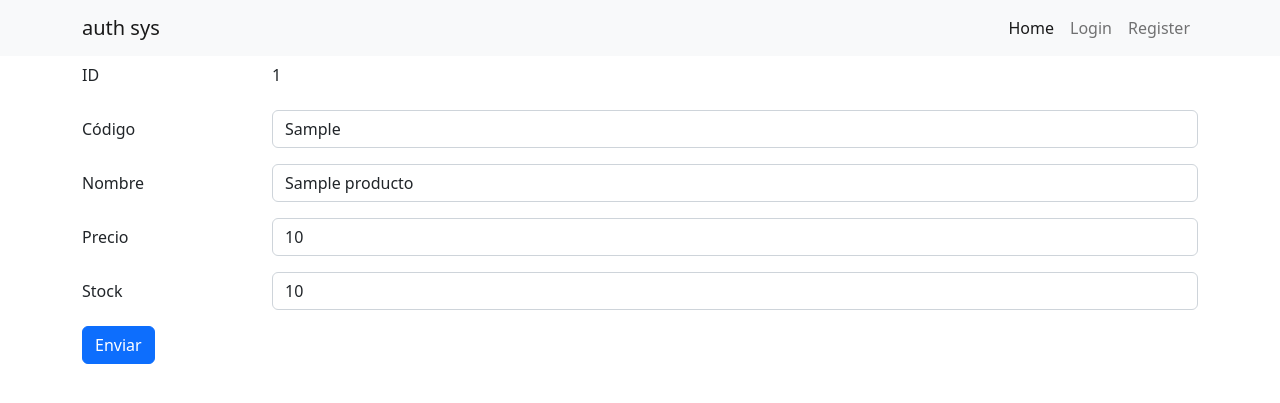
After one commit to carlosefrain123/Segundo_Proyecto, a PHP site: page /productos/editarProd.php?id=1 in a window 1280 px wide. The commit adds this page. Shown: the top 403 px of the page. Run offline with PHP 8.4, Linux system fonts and the light colour scheme; tables that the repository leaves empty or names only in its code hold one stand-in row (values such as "Sample post").

Commit message:
Se agrega el proyecto

```diff
--- a/controller/controller.php
+++ b/controller/controller.php
@@ -21,5 +21,9 @@
             $idmostrarprod=$this->model->listaProductos();
             return ($idmostrarprod!=false)?$idmostrarprod:header("Location: crear.php");
         }
+        public function editarProd($id,$codigo,$nombre,$precio,$stock){
+            $ideditarprod=$this->model->editarProductos($id,$codigo,$nombre,$precio,$stock);
+            return ($ideditarprod!=false)?header("Location: listaProd.php"):header("Location: listaProd");
+        }
     }
 ?>
--- a/model/model.php
+++ b/model/model.php
@@ -47,5 +47,15 @@
             $stament=$this->PDO->prepare("SELECT * FROM productos");
             return($stament->execute())?$stament->fetchAll():false;
         }
+        public function editarProductos($id, $codigo, $nombre, $precio, $stock){
+            $stament = $this->PDO->prepare("UPDATE productos SET codigo=:codigo, nombre=:nombre, precio=:precio, stock=:stock WHERE id=:id");
+            $stament->bindParam(":id", $id);
+            $stament->bindParam(":codigo", $codigo);
+            $stament->bindParam(":nombre", $nombre);
+            $stament->bindParam(":precio", $precio);
+            $stament->bindParam(":stock", $stock);
+            return ($stament->execute()) ? $id : false;
+        }
+
     }
 ?>
--- /dev/null
+++ b/productos/editarP.php
@@ -0,0 +1,5 @@
+<?php
+    require_once("C:/xampp/htdocs/proyectb/controller/controller.php");
+    $obj=new controller();
+    $obj->editarProd($_POST['id'],$_POST['codigo'],$_POST['nombre'],$_POST['precio'],$_POST['stock']);
+?>
--- /dev/null
+++ b/productos/editarProd.php
@@ -0,0 +1,45 @@
+<?php
+session_start();
+require_once("C:/xampp/htdocs/proyectb/includes/header.php");
+require_once("C:/xampp/htdocs/proyectb/controller/controller.php");
+$obj = new controller();
+$dato = $obj->show($_GET['id']);
+?>
+<main>
+    <form action="editarP.php" method="post">
+        <div class="mb-3 row">
+            <label for="email" class="col-sm-2 col-form-label">ID</label>
+            <div class="col-sm-10">
+                <input name="id" type="text" readonly class="form-control-plaintext" id="staticEmail" value="<?=$dato[0]?>">
+            </div>
+        </div>
+        <div class="mb-3 row">
+            <label for="codigo" class="col-sm-2 col-form-label">Código</label>
+            <div class="col-sm-10">
+                <input name="codigo" type="text" class="form-control" id="codigo" value="<?=$dato[1]?>">
+            </div>
+        </div>
+        <div class="mb-3 row">
+            <label for="nombre" class="col-sm-2 col-form-label">Nombre</label>
+            <div class="col-sm-10">
+                <input name="nombre" type="text" class="form-control" id="nombre" value="<?=$dato[2]?>">
+            </div>
+        </div>
+        <div class="mb-3 row">
+            <label for="precio" class="col-sm-2 col-form-label">Precio</label>
+            <div class="col-sm-10">
+                <input name="precio" type="text" class="form-control" id="precio" value="<?=$dato[3]?>">
+            </div>
+        </div>
+        <div class="mb-3 row">
+            <label for="stock" class="col-sm-2 col-form-label">Stock</label>
+            <div class="col-sm-10">
+                <input name="stock" type="text" class="form-control" id="stock" value="<?=$dato[4]?>">
+            </div>
+        </div>
+        <button type="submit" class="btn btn-primary">Enviar</button>
+    </form>
+</main>
+<?php
+require_once("C:/xampp/htdocs/proyectb/includes/footer.php");
+?>
--- a/productos/listaProd.php
+++ b/productos/listaProd.php
@@ -25,7 +25,10 @@ $dato = $obj->mostrarProd();
                     <td><?= $row[2] ?></td>
                     <td><?= $row[3] ?></td>
                     <td><?= $row[4] ?></td>
-                    <td><a href="visualizar.php?id=<?= $row[0] ?>" class="btn btn-success">Vista</a></td>
+                    <td>
+                        <a href="visualizar.php?id=<?= $row[0] ?>" class="btn btn-success">Vista</a>
+                        <a href="editarProd.php?id=<?= $row[0] ?>" class="btn btn-primary">Editar</a>
+                    </td>
                 </tr>
             <?php endforeach; ?>
         <?php endif; ?>
```
Also changed, not shown: productos/visualizar.php (+7 -5 lines).
